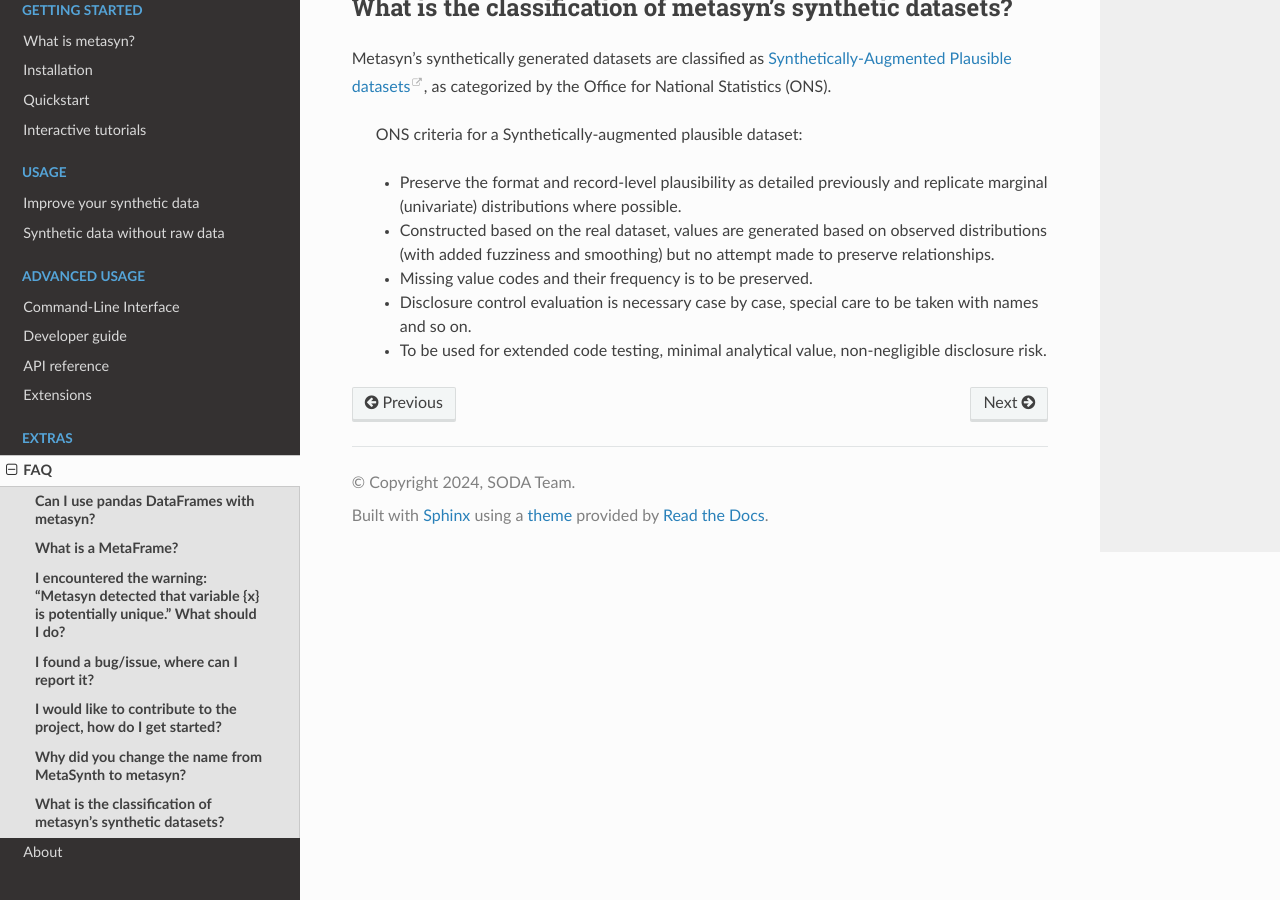
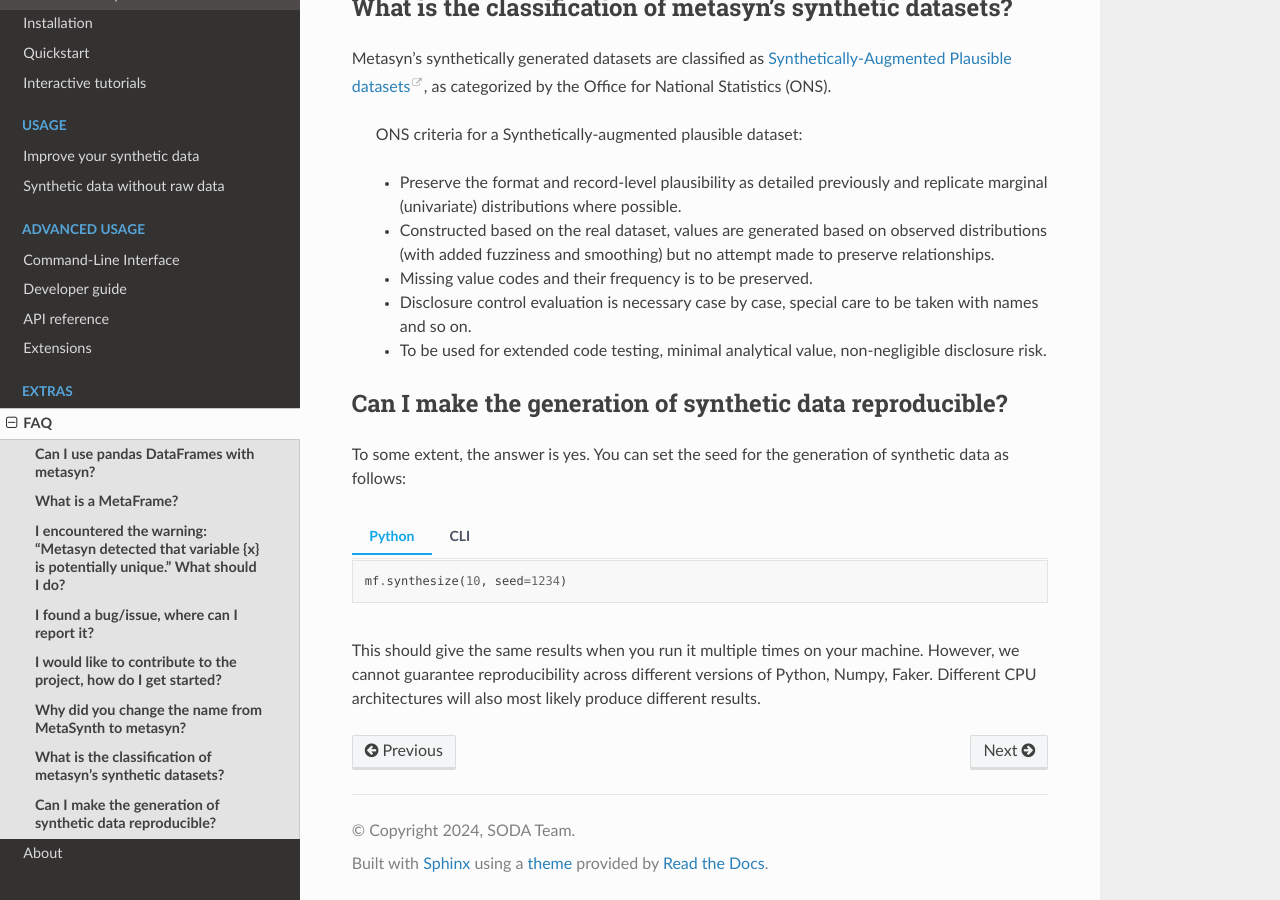
Before and after one commit to sodascience/metasyn, a Sphinx documentation site: the page built from docs/source/faq.rst, in a window 1280 px wide and 900 px high, scrolled down 2310 px. Built offline with Sphinx 7.4.7 and the Read the Docs theme 3.1.0, drawn with Linux system fonts in a browser that asks for light colours.

Commit message:
Add to CLI and add documentation

```diff
--- a/docs/source/cli.rst
+++ b/docs/source/cli.rst
@@ -191,6 +191,7 @@ The ``synthesize`` command also takes two optional arguments:
 
 - ``-n [rows]`` or ``--num_rows [rows]``: To generate a specific number of data rows.
 - ``-p`` or ``--preview``: To preview the first six rows of synthesized data. This can be extremely useful for quick data validation without saving it to a file.
+- ``-s`` or ``--seed``: Set the seed for the generation of synthetic data.
 
 .. note::
 
--- a/docs/source/faq.rst
+++ b/docs/source/faq.rst
@@ -70,3 +70,23 @@ Metasyn's synthetically generated datasets are classified as `Synthetically-Augm
    * Missing value codes and their frequency is to be preserved.
    * Disclosure control evaluation is necessary case by case, special care to be taken with names and so on.
    * To be used for extended code testing, minimal analytical value, non-negligible disclosure risk.
+
+**Can I make the generation of synthetic data reproducible?**
+-------------------------------------------------------------
+To some extent, the answer is yes. You can set the seed for the generation of synthetic data as follows:
+
+.. tab:: Python
+
+   .. code-block:: python
+
+      mf.synthesize(10, seed=1234)
+
+.. tab:: CLI
+
+   .. code-block:: bash
+
+      metasyn synthesize gmf_file.json --preview --seed 1234
+
+This should give the same results when you run it multiple times on your machine. However,
+we cannot guarantee reproducibility across different versions of Python, Numpy, Faker. Different
+CPU architectures will also most likely produce different results.
```
Also changed, not shown: 2 other files.
